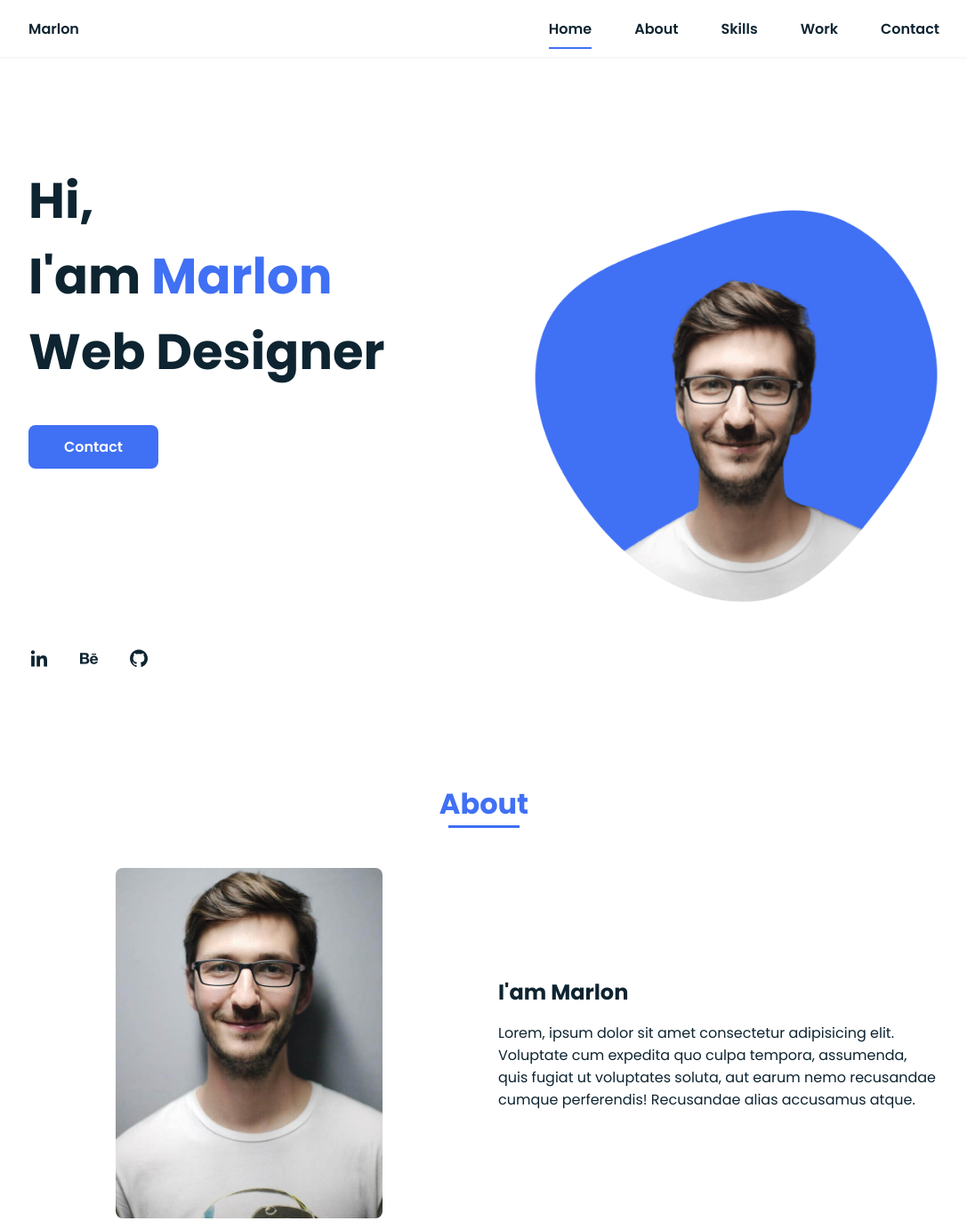
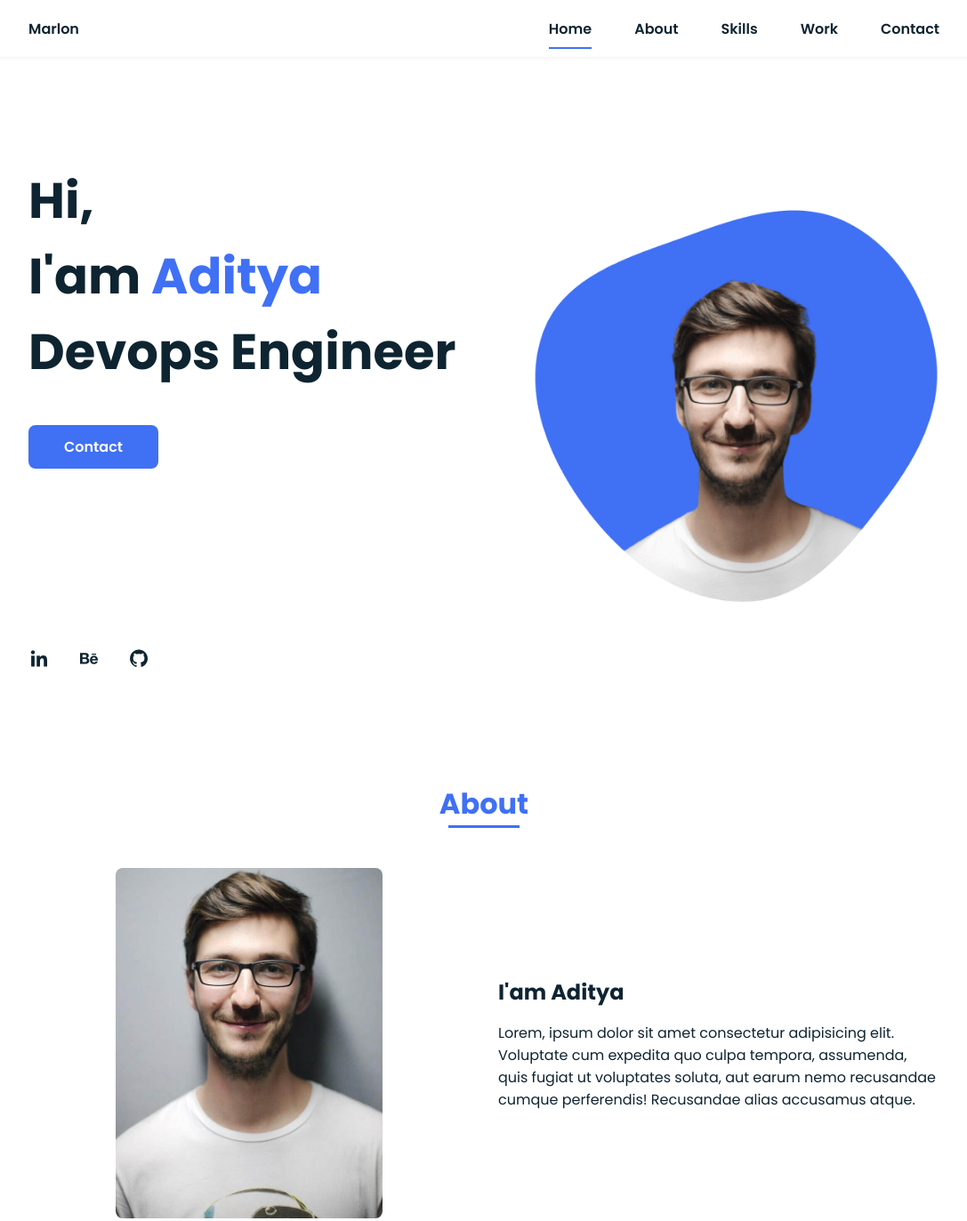
Before and after one commit to adpatidar/adpatidar.me, a plain HTML site: page index.html in a window 1280 px wide. Shown: the top 1373 px of the page at 89% size, without its empty margins (96-1183 px from the left). Drawn offline with nearby package versions, Linux system fonts and the light colour scheme.

Commit message:
Update index.html

```diff
--- a/index.html
+++ b/index.html
@@ -9,7 +9,7 @@
         <!-- =====BOX ICONS===== -->
         <link href='https://cdn.jsdelivr.net/npm/boxicons@2.0.5/css/boxicons.min.css' rel='stylesheet'>
 
-        <title>Portfolio website complete aditya</title>
+        <title>Aditya Patidar Portfolio</title>
     </head>
     <body>
         <!--===== HEADER =====-->
@@ -39,7 +39,7 @@
             <!--===== HOME =====-->
             <section class="home bd-grid" id="home">
                 <div class="home__data">
-                    <h1 class="home__title">Hi,<br>I'am <span class="home__title-color">Marlon</span><br> Web Designer</h1>
+                    <h1 class="home__title">Hi,<br>I'am <span class="home__title-color">Aditya</span><br> Devops Engineer</h1>
 
                     <a href="#" class="button">Contact</a>
                 </div>
@@ -65,7 +65,7 @@
                     </div>
 
                     <div>
-                        <h2 class="about__subtitle">I'am Marlon</h2>
+                        <h2 class="about__subtitle">I'am Aditya</h2>
                         <p class="about__text">Lorem, ipsum dolor sit amet consectetur adipisicing elit. Voluptate cum expedita quo culpa tempora, assumenda, quis fugiat ut voluptates soluta, aut earum nemo recusandae cumque perferendis! Recusandae alias accusamus atque.</p>
                     </div>
                 </div>
```
